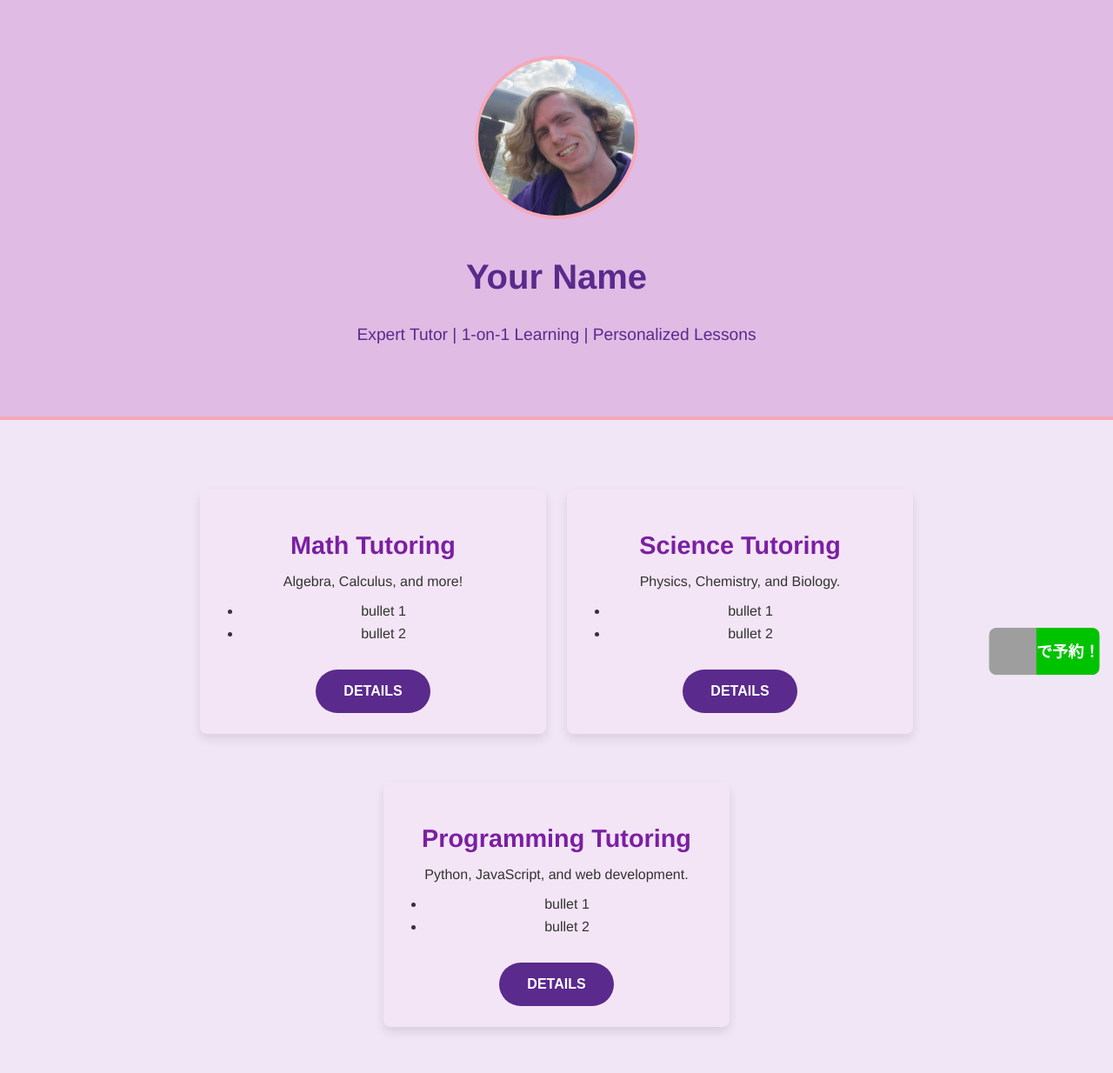
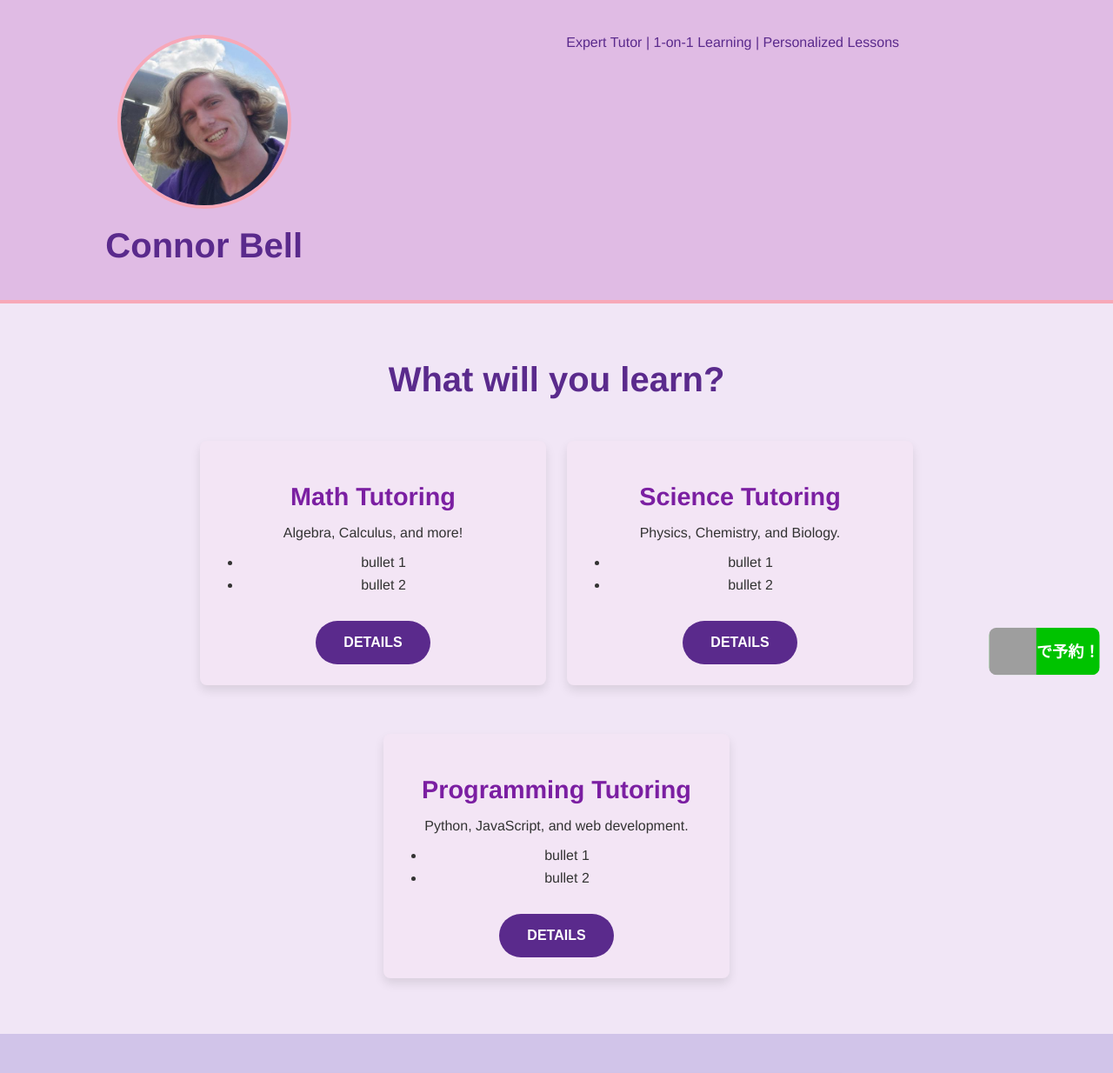
Before and after one commit to cjbell630/tutoring-site, an Astro site: page / in a window 1280 px wide. Shown: the top 1234 px of the page at 87% size. Built offline with nearby package versions, Linux system fonts and the light colour scheme; Astro itself is replaced by a stand-in of ours; grey boxes are pictures that could not be loaded.

Commit message:
tweak layout a bit

```diff
--- a/src/components/HeroSection.astro
+++ b/src/components/HeroSection.astro
@@ -1,24 +1,30 @@
 ---
-const {name, buzzwords, image} = Astro.props;
+const {name, details, image} = Astro.props;
 ---
 <section class="hero">
-    <img src={image} alt={name} class="hero-image"/>
-    <h1>{name}</h1>
-    <p>{buzzwords}</p>
+    <div class="hero-profile">
+        <img src={image} alt={name} class="hero-image"/>
+        <h1>{name}</h1>
+    </div>
+    <div class="hero-banner">
+        {details}
+    </div>
 </section>
 
 <style>
     .hero {
         text-align: center;
-        padding: 4rem 2rem;
+        padding: 2.5rem 2rem;
         background-color: #E0BBE4; /* Soft Pastel Purple */
         color: #5A2A8C; /* Deep Purple */
         border-bottom: 4px solid #F7A8B8; /* Pastel Pink */
+        display: flex;
     }
 
     .hero h1 {
         font-size: 2.5rem;
-        margin-top: 1rem;
+        margin-top: 0rem;
+        margin-bottom: 0rem;
         color: #5A2A8C;
     }
 
@@ -29,12 +35,20 @@ const {name, buzzwords, image} = Astro.props;
         color: #5A2A8C;
     }
 
+    .hero-profile {
+        flex: 1;
+    }
+
+    .hero-banner {
+        flex: 2;
+    }
+
     .hero-image {
-        width: 180px;
-        height: 180px;
+        width: 12rem;
+        height: 12rem;
         border-radius: 50%;
         border: 4px solid #F7A8B8; /* Pastel Pink */
         object-fit: cover;
-        margin-bottom: 1.5rem; /* Some space under the image */
+        margin-bottom: 1rem; /* Some space under the image */
     }
 </style>
--- /dev/null
+++ b/src/components/SubjectsSection.astro
@@ -0,0 +1,35 @@
+---
+import SubjectCard from "./SubjectCard.astro";
+
+const {subjects} = Astro.props;
+---
+
+
+<section class="subjects">
+    <h2 class="subjects-header">What will you learn?</h2>
+    <div class="subjects-container">
+        {subjects.map(
+            subject =>
+                    <SubjectCard {...subject}/>
+        )}
+    </div>
+</section>
+
+<style>
+    .subjects {
+        padding: 2rem;
+    }
+
+    .subjects-header {
+        font-size: 2.5rem;
+        text-align: center;
+    }
+
+    .subjects-container {
+        margin-top: 3rem;
+        display: flex;
+        flex-wrap: wrap;
+        gap: 1.5rem;
+        justify-content: center;
+    }
+</style>
--- a/src/pages/index.astro
+++ b/src/pages/index.astro
@@ -4,6 +4,7 @@ import SubjectCard from "../components/SubjectCard.astro";
 import PricingSection from "../components/PricingSection.astro";
 import ContactButton from "../components/ContactButton.astro";
 import FAQSection from "../components/FAQSection.astro";
+import SubjectsSection from "../components/SubjectsSection.astro";
 
 const subjects = [
     {title: "Math Tutoring", description: "Algebra, Calculus, and more!", bullets: ["bullet 1", "bullet 2"]},
@@ -22,11 +23,8 @@ const pricePerHour = 30; // Update as needed
 ---
 
 <meta charset="utf-8">
-<HeroSection name="Your Name" image="/profile.jpg" buzzwords="Expert Tutor | 1-on-1 Learning | Personalized Lessons"/>
-<section class="subjects">
-    {subjects.map((subject) =>
-            <SubjectCard {...subject}/>)}
-</section>
+<HeroSection name="Connor Bell" image="/profile.jpg" details="Expert Tutor | 1-on-1 Learning | Personalized Lessons"/>
+<SubjectsSection subjects={subjects}></SubjectsSection>
 
 <FAQSection faqs={faqs}/>
 <PricingSection price={pricePerHour}/>
@@ -40,15 +38,6 @@ const pricePerHour = 30; // Update as needed
         color: #5A2A8C;
     }
 
-    .subjects {
-        display: flex;
-        flex-wrap: wrap;
-        gap: 1.5rem;
-        justify-content: center;
-        padding: 2rem;
-        margin-top: 3rem;
-    }
-
     section {
         margin-bottom: 2rem;
     }
```
